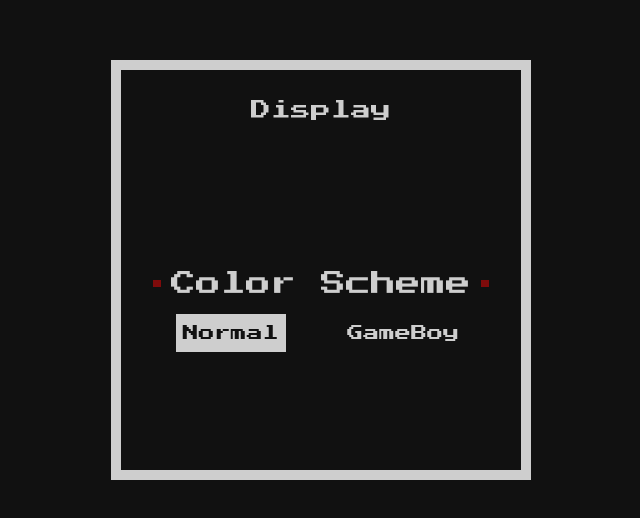
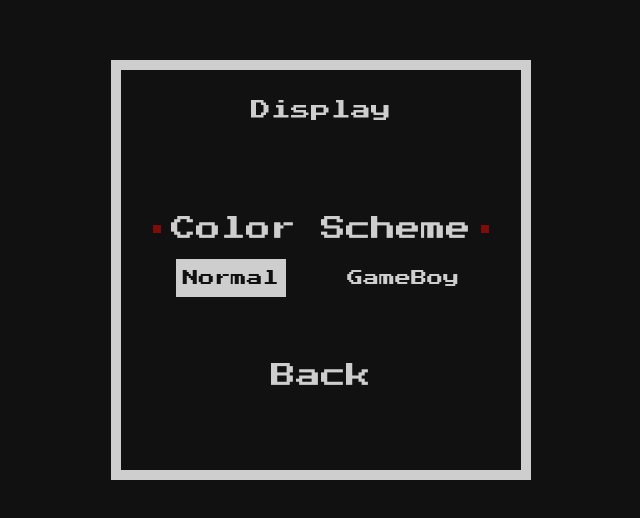
Before and after one commit to evanpowell/snake, a React (Create React App) app in the folder client/: page /settings/display in a window 1280 px wide. Shown: the part 130-648 px from the top of the page, without its empty margins (319-959 px from the left). Built offline with nearby package versions, Linux system fonts and the light colour scheme.

Commit message:
add back button

```diff
--- a/client/src/components/Options/Display/Display.js
+++ b/client/src/components/Options/Display/Display.js
@@ -28,12 +28,16 @@
   handleKeydown = ({ key }) => {
     switch (this.state.focusedOption) {
       case 'color-scheme': {
-        if (this.props.colorScheme === 'normal' && rightKeys[key]) {
-          this.props.updateColorScheme(colorSchemes.gameboy);
-        } else if (this.props.colorScheme === 'gameboy') {
-          if (leftKeys[key]) {
+        if (rightKeys[key]) {
+          if (this.props.colorScheme === 'normal') {
+            this.props.updateColorScheme(colorSchemes.gameboy);
+          }
+        } else if (leftKeys[key]) {
+          if (this.props.colorScheme === 'gameboy') {
             this.props.updateColorScheme(colorSchemes.normal);
           }
+        } else if (downKeys[key]) {
+          document.getElementById('back').focus();
         }
         break;
       }
@@ -110,6 +114,36 @@
 
           </div>
 
+          <div className="option" style={{ color: this.props.textColor }}>
+
+            <div className="option__label mb-4">
+
+              <div
+                className="option__active option__active--left"
+                style={{ backgroundColor: this.props.focusColor, display: this.state.focusedOption === 'back' ? 'inline-block' : 'none' }}
+              ></div>
+
+              <h2>
+                <Link
+                  to="/settings"
+                  className="router-link option__text"
+                  id="back"
+                  style={{ color: this.props.textColor }}
+                  onFocus={this.handleFocus}
+                >
+                  Back
+                </Link>
+              </h2>
+
+              <div
+                className="option__active option__active--right"
+                style={{ backgroundColor: this.props.focusColor, display: this.state.focusedOption === 'back' ? 'inline-block' : 'none' }}
+              ></div>
+
+            </div>
+
+          </div>
+
         </div>
 
       </div>
```
